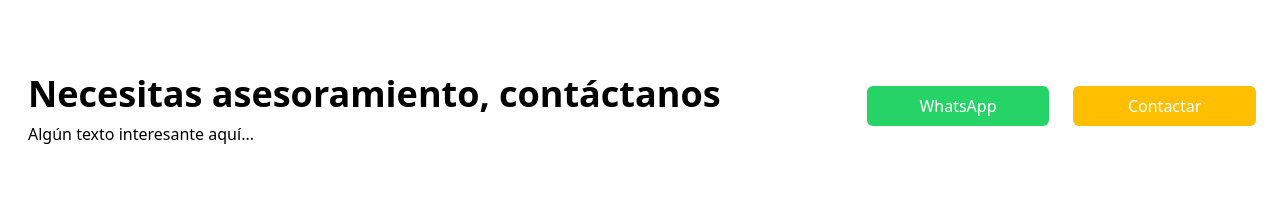
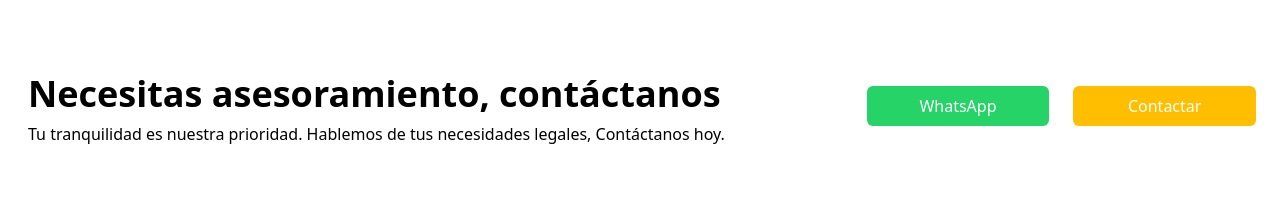
Before and after one commit to AxelSeara/alvarez-derecho, a Next.js app: page / in a window 1280 px wide. Shown: the part 2080-2292 px from the top of the page. Built offline with nearby package versions, Linux system fonts and the light colour scheme.

Commit message:
post mod

```diff
--- a/components/Contact.jsx
+++ b/components/Contact.jsx
@@ -34,7 +34,7 @@ const Contact = () => {
             Necesitas asesoramiento, contáctanos
           </h1>
           <p>
-            Algún texto interesante aquí...
+          Tu tranquilidad es nuestra prioridad. Hablemos de tus necesidades legales, Contáctanos hoy.
           </p>
         </div>
         <div className='my-4 flex items-center'>
--- a/package.json
+++ b/package.json
@@ -1,5 +1,5 @@
 {
-  "homepage": "http://alvarezderecho.es/probas",
+  "homepage": "https://alvarezderecho.esprobas",
   "name": "alvarez-despacho",
   "version": "0.1.0",
   "private": true,
```
Also changed, not shown: posts/nueva-compensacion-trabajadores-vehiculo-propio-2023.md (renamed from posts/entrada1.md), 14 other files (tests, documents, lock files or other folders).
